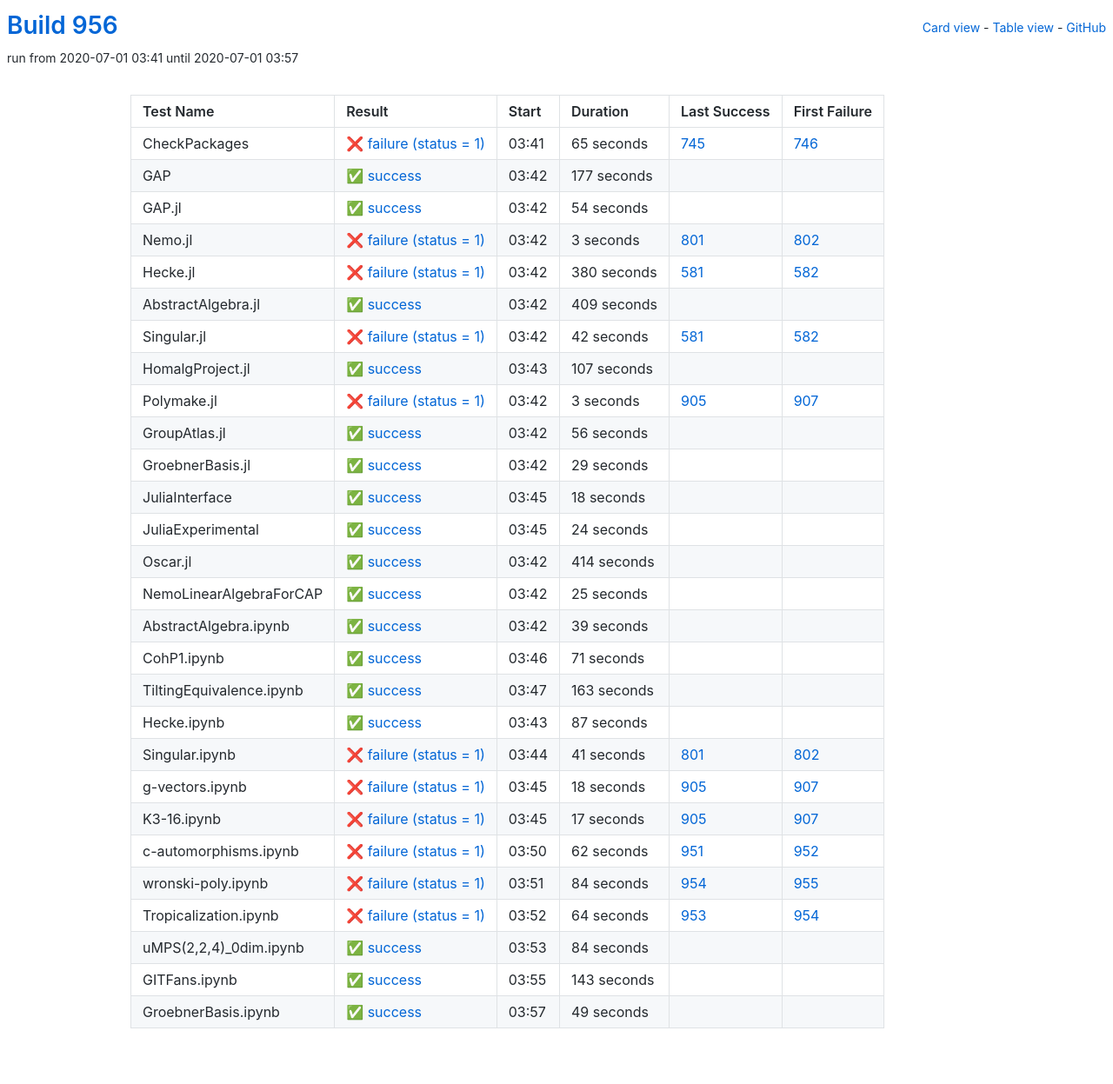
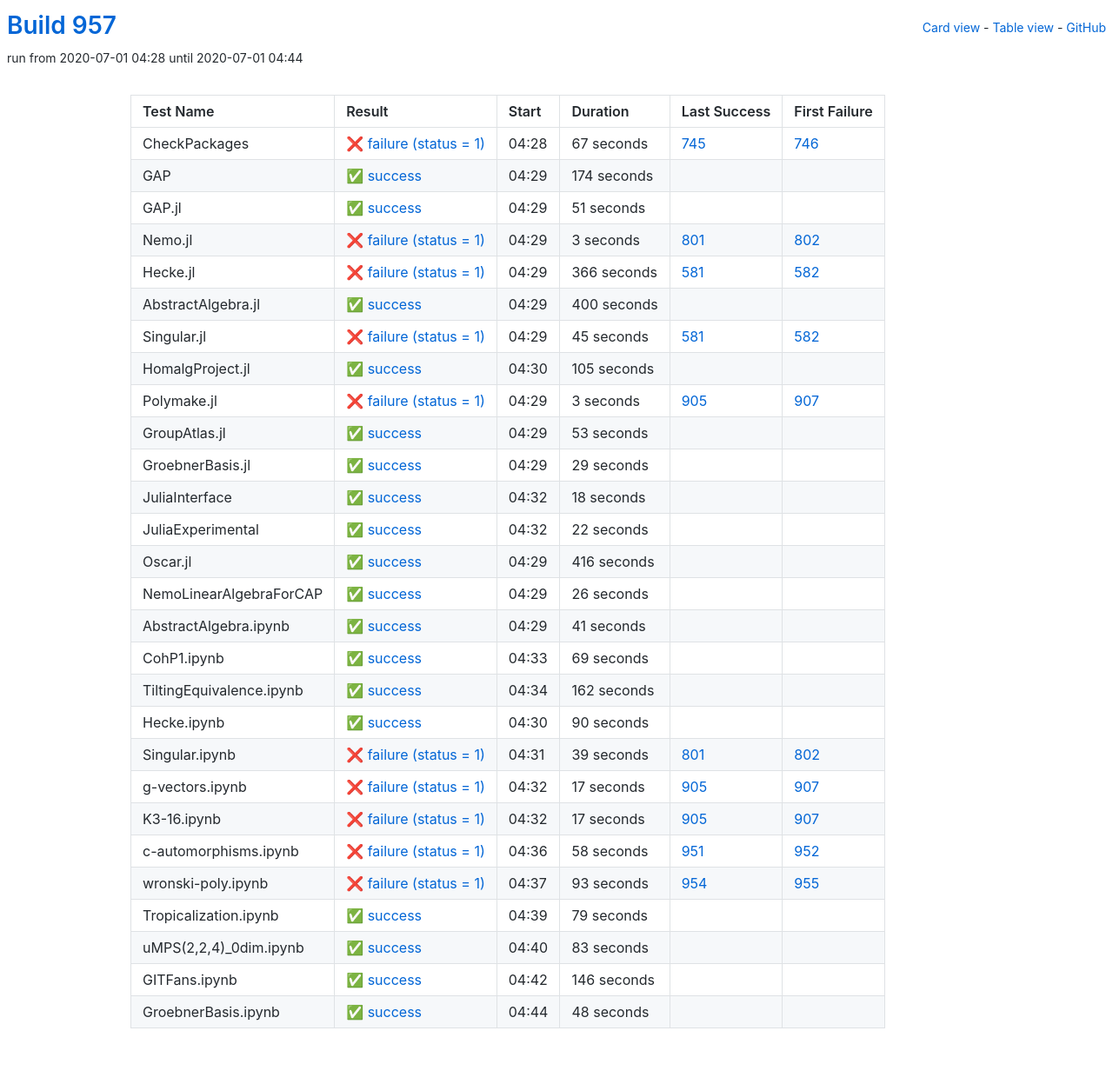
Before and after one commit to oscar-system/oscar-ci-status-1.4, a Jekyll site: the page built from table.html, in a window 1280 px wide. Shown: the whole page at 87% size. Built offline with Jekyll 4.4.1, drawn with Linux system fonts in a browser that asks for light colours.

Commit message:
Build #957

```diff
--- a/_data/ci.yml
+++ b/_data/ci.yml
@@ -1,6 +1,6 @@
 ---
-build: 956
-build_url: https://oscarci.mathematik.uni-kl.de/job/oscar-julia-1.4/956/
+build: 957
+build_url: https://oscarci.mathematik.uni-kl.de/job/oscar-julia-1.4/957/
 job: oscar-julia-1.4
 organization: oscar-system
 repo: oscar-ci-status-1.4
@@ -8,44 +8,44 @@ repourl: https://github.com/oscar-system/oscar-ci-status-1.4
 tests:
 - name: CheckPackages
   id: checkpackages
-  log: https://oscarci.mathematik.uni-kl.de/job/oscar-julia-1.4/956/artifact/logs/build-956/CheckPackages.log
-  start: 2020-07-01 03:41
+  log: https://oscarci.mathematik.uni-kl.de/job/oscar-julia-1.4/957/artifact/logs/build-957/CheckPackages.log
+  start: 2020-07-01 04:28
   success: false
   exitcode: 1
   status: failure
-  duration: 65
+  duration: 67
   last_success: 745
   last_success_url: https://oscarci.mathematik.uni-kl.de/job/oscar-julia-1.4/745/
   first_failure: 746
   first_failure_url: https://oscarci.mathematik.uni-kl.de/job/oscar-julia-1.4/746/
 - name: GAP
   id: gap
-  log: https://oscarci.mathematik.uni-kl.de/job/oscar-julia-1.4/956/artifact/logs/build-956/GAP.log
-  start: 2020-07-01 03:42
+  log: https://oscarci.mathematik.uni-kl.de/job/oscar-julia-1.4/957/artifact/logs/build-957/GAP.log
+  start: 2020-07-01 04:29
   success: true
   exitcode: 0
   status: success
-  duration: 177
+  duration: 174
   last_success: false
   last_success_url:
   first_failure: false
   first_failure_url:
 - name: GAP.jl
   id: gap-jl
-  log: https://oscarci.mathematik.uni-kl.de/job/oscar-julia-1.4/956/artifact/logs/build-956/GAP.jl.log
-  start: 2020-07-01 03:42
+  log: https://oscarci.mathematik.uni-kl.de/job/oscar-julia-1.4/957/artifact/logs/build-957/GAP.jl.log
+  start: 2020-07-01 04:29
   success: true
   exitcode: 0
   status: success
-  duration: 54
+  duration: 51
   last_success: false
   last_success_url:
   first_failure: false
   first_failure_url:
 - name: Nemo.jl
   id: nemo-jl
-  log: https://oscarci.mathematik.uni-kl.de/job/oscar-julia-1.4/956/artifact/logs/build-956/Nemo.jl.log
-  start: 2020-07-01 03:42
+  log: https://oscarci.mathematik.uni-kl.de/job/oscar-julia-1.4/957/artifact/logs/build-957/Nemo.jl.log
+  start: 2020-07-01 04:29
   success: false
   exitcode: 1
   status: failure
@@ -56,56 +56,56 @@ tests:
   first_failure_url: https://oscarci.mathematik.uni-kl.de/job/oscar-julia-1.4/802/
 - name: Hecke.jl
   id: hecke-jl
-  log: https://oscarci.mathematik.uni-kl.de/job/oscar-julia-1.4/956/artifact/logs/build-956/Hecke.jl.log
-  start: 2020-07-01 03:42
+  log: https://oscarci.mathematik.uni-kl.de/job/oscar-julia-1.4/957/artifact/logs/build-957/Hecke.jl.log
+  start: 2020-07-01 04:29
   success: false
   exitcode: 1
   status: failure
-  duration: 380
+  duration: 366
   last_success: 581
   last_success_url: https://oscarci.mathematik.uni-kl.de/job/oscar-julia-1.4/581/
   first_failure: 582
   first_failure_url: https://oscarci.mathematik.uni-kl.de/job/oscar-julia-1.4/582/
 - name: AbstractAlgebra.jl
   id: abstractalgebra-jl
-  log: https://oscarci.mathematik.uni-kl.de/job/oscar-julia-1.4/956/artifact/logs/build-956/AbstractAlgebra.jl.log
-  start: 2020-07-01 03:42
+  log: https://oscarci.mathematik.uni-kl.de/job/oscar-julia-1.4/957/artifact/logs/build-957/AbstractAlgebra.jl.log
+  start: 2020-07-01 04:29
   success: true
   exitcode: 0
   status: success
-  duration: 409
+  duration: 400
   last_success: false
   last_success_url:
   first_failure: false
   first_failure_url:
 - name: Singular.jl
   id: singular-jl
-  log: https://oscarci.mathematik.uni-kl.de/job/oscar-julia-1.4/956/artifact/logs/build-956/Singular.jl.log
-  start: 2020-07-01 03:42
+  log: https://oscarci.mathematik.uni-kl.de/job/oscar-julia-1.4/957/artifact/logs/build-957/Singular.jl.log
+  start: 2020-07-01 04:29
   success: false
   exitcode: 1
   status: failure
-  duration: 42
+  duration: 45
   last_success: 581
   last_success_url: https://oscarci.mathematik.uni-kl.de/job/oscar-julia-1.4/581/
   first_failure: 582
   first_failure_url: https://oscarci.mathematik.uni-kl.de/job/oscar-julia-1.4/582/
 - name: HomalgProject.jl
   id: homalgproject-jl
-  log: https://oscarci.mathematik.uni-kl.de/job/oscar-julia-1.4/956/artifact/logs/build-956/HomalgProject.jl.log
-  start: 2020-07-01 03:43
+  log: https://oscarci.mathematik.uni-kl.de/job/oscar-julia-1.4/957/artifact/logs/build-957/HomalgProject.jl.log
+  start: 2020-07-01 04:30
   success: true
   exitcode: 0
   status: success
-  duration: 107
+  duration: 105
   last_success: false
   last_success_url:
   first_failure: false
   first_failure_url:
 - name: Polymake.jl
   id: polymake-jl
-  log: https://oscarci.mathematik.uni-kl.de/job/oscar-julia-1.4/956/artifact/logs/build-956/Polymake.jl.log
-  start: 2020-07-01 03:42
+  log: https://oscarci.mathematik.uni-kl.de/job/oscar-julia-1.4/957/artifact/logs/build-957/Polymake.jl.log
+  start: 2020-07-01 04:29
   success: false
   exitcode: 1
   status: failure
@@ -116,20 +116,20 @@ tests:
   first_failure_url: https://oscarci.mathematik.uni-kl.de/job/oscar-julia-1.4/907/
 - name: GroupAtlas.jl
   id: groupatlas-jl
-  log: https://oscarci.mathematik.uni-kl.de/job/oscar-julia-1.4/956/artifact/logs/build-956/GroupAtlas.jl.log
-  start: 2020-07-01 03:42
+  log: https://oscarci.mathematik.uni-kl.de/job/oscar-julia-1.4/957/artifact/logs/build-957/GroupAtlas.jl.log
+  start: 2020-07-01 04:29
   success: true
   exitcode: 0
   status: success
-  duration: 56
+  duration: 53
   last_success: false
   last_success_url:
   first_failure: false
   first_failure_url:
 - name: GroebnerBasis.jl
   id: groebnerbasis-jl
-  log: https://oscarci.mathematik.uni-kl.de/job/oscar-julia-1.4/956/artifact/logs/build-956/GroebnerBasis.jl.log
-  start: 2020-07-01 03:42
+  log: https://oscarci.mathematik.uni-kl.de/job/oscar-julia-1.4/957/artifact/logs/build-957/GroebnerBasis.jl.log
+  start: 2020-07-01 04:29
   success: true
   exitcode: 0
   status: success
@@ -140,8 +140,8 @@ tests:
   first_failure_url:
 - name: JuliaInterface
   id: juliainterface
-  log: https://oscarci.mathematik.uni-kl.de/job/oscar-julia-1.4/956/artifact/logs/build-956/JuliaInterface.log
-  start: 2020-07-01 03:45
+  log: https://oscarci.mathematik.uni-kl.de/job/oscar-julia-1.4/957/artifact/logs/build-957/JuliaInterface.log
+  start: 2020-07-01 04:32
   success: true
   exitcode: 0
   status: success
@@ -152,116 +152,116 @@ tests:
   first_failure_url:
 - name: JuliaExperimental
   id: juliaexperimental
-  log: https://oscarci.mathematik.uni-kl.de/job/oscar-julia-1.4/956/artifact/logs/build-956/JuliaExperimental.log
-  start: 2020-07-01 03:45
+  log: https://oscarci.mathematik.uni-kl.de/job/oscar-julia-1.4/957/artifact/logs/build-957/JuliaExperimental.log
+  start: 2020-07-01 04:32
   success: true
   exitcode: 0
   status: success
-  duration: 24
+  duration: 22
   last_success: false
   last_success_url:
   first_failure: false
   first_failure_url:
 - name: Oscar.jl
   id: oscar-jl
-  log: https://oscarci.mathematik.uni-kl.de/job/oscar-julia-1.4/956/artifact/logs/build-956/Oscar.jl.log
-  start: 2020-07-01 03:42
+  log: https://oscarci.mathematik.uni-kl.de/job/oscar-julia-1.4/957/artifact/logs/build-957/Oscar.jl.log
+  start: 2020-07-01 04:29
   success: true
   exitcode: 0
   status: success
-  duration: 414
+  duration: 416
   last_success: false
   last_success_url:
   first_failure: false
   first_failure_url:
 - name: NemoLinearAlgebraForCAP
   id: nemolinearalgebraforcap
-  log: https://oscarci.mathematik.uni-kl.de/job/oscar-julia-1.4/956/artifact/logs/build-956/NemoLinearAlgebraForCAP.log
-  start: 2020-07-01 03:42
+  log: https://oscarci.mathematik.uni-kl.de/job/oscar-julia-1.4/957/artifact/logs/build-957/NemoLinearAlgebraForCAP.log
+  start: 2020-07-01 04:29
   success: true
   exitcode: 0
   status: success
-  duration: 25
+  duration: 26
   last_success: false
   last_success_url:
   first_failure: false
   first_failure_url:
 - name: AbstractAlgebra.ipynb
   id: abstractalgebra-ipynb
-  log: https://oscarci.mathematik.uni-kl.de/job/oscar-julia-1.4/956/artifact/logs/build-956/AbstractAlgebra.ipynb.log
-  start: 2020-07-01 03:42
+  log: https://oscarci.mathematik.uni-kl.de/job/oscar-julia-1.4/957/artifact/logs/build-957/AbstractAlgebra.ipynb.log
+  start: 2020-07-01 04:29
   success: true
   exitcode: 0
   status: success
-  duration: 39
+  duration: 41
   last_success: false
   last_success_url:
   first_failure: false
   first_failure_url:
 - name: CohP1.ipynb
   id: cohp1-ipynb
-  log: https://oscarci.mathematik.uni-kl.de/job/oscar-julia-1.4/956/artifact/logs/build-956/CohP1.ipynb.log
-  start: 2020-07-01 03:46
+  log: https://oscarci.mathematik.uni-kl.de/job/oscar-julia-1.4/957/artifact/logs/build-957/CohP1.ipynb.log
+  start: 2020-07-01 04:33
   success: true
   exitcode: 0
   status: success
-  duration: 71
+  duration: 69
   last_success: false
   last_success_url:
   first_failure: false
   first_failure_url:
 - name: TiltingEquivalence.ipynb
   id: tiltingequivalence-ipynb
-  log: https://oscarci.mathematik.uni-kl.de/job/oscar-julia-1.4/956/artifact/logs/build-956/TiltingEquivalence.ipynb.log
-  start: 2020-07-01 03:47
+  log: https://oscarci.mathematik.uni-kl.de/job/oscar-julia-1.4/957/artifact/logs/build-957/TiltingEquivalence.ipynb.log
+  start: 2020-07-01 04:34
   success: true
   exitcode: 0
   status: success
-  duration: 163
+  duration: 162
   last_success: false
   last_success_url:
   first_failure: false
   first_failure_url:
 - name: Hecke.ipynb
   id: hecke-ipynb
-  log: https://oscarci.mathematik.uni-kl.de/job/oscar-julia-1.4/956/artifact/logs/build-956/Hecke.ipynb.log
-  start: 2020-07-01 03:43
+  log: https://oscarci.mathematik.uni-kl.de/job/oscar-julia-1.4/957/artifact/logs/build-957/Hecke.ipynb.log
+  start: 2020-07-01 04:30
   success: true
   exitcode: 0
   status: success
-  duration: 87
+  duration: 90
   last_success: false
   last_success_url:
   first_failure: false
   first_failure_url:
 - name: Singular.ipynb
   id: singular-ipynb
-  log: https://oscarci.mathematik.uni-kl.de/job/oscar-julia-1.4/956/artifact/logs/build-956/Singular.ipynb.log
-  start: 2020-07-01 03:44
+  log: https://oscarci.mathematik.uni-kl.de/job/oscar-julia-1.4/957/artifact/logs/build-957/Singular.ipynb.log
+  start: 2020-07-01 04:31
   success: false
   exitcode: 1
   status: failure
-  duration: 41
+  duration: 39
   last_success: 801
   last_success_url: https://oscarci.mathematik.uni-kl.de/job/oscar-julia-1.4/801/
   first_failure: 802
   first_failure_url: https://oscarci.mathematik.uni-kl.de/job/oscar-julia-1.4/802/
 - name: g-vectors.ipynb
   id: g-vectors-ipynb
-  log: https://oscarci.mathematik.uni-kl.de/job/oscar-julia-1.4/956/artifact/logs/build-956/g-vectors.ipynb.log
-  start: 2020-07-01 03:45
+  log: https://oscarci.mathematik.uni-kl.de/job/oscar-julia-1.4/957/artifact/logs/build-957/g-vectors.ipynb.log
+  start: 2020-07-01 04:32
   success: false
   exitcode: 1
   status: failure
-  duration: 18
+  duration: 17
   last_success: 905
   last_success_url: https://oscarci.mathematik.uni-kl.de/job/oscar-julia-1.4/905/
   first_failure: 907
   first_failure_url: https://oscarci.mathematik.uni-kl.de/job/oscar-julia-1.4/907/
 - name: K3-16.ipynb
   id: k3-16-ipynb
-  log: https://oscarci.mathematik.uni-kl.de/job/oscar-julia-1.4/956/artifact/logs/build-956/K3-16.ipynb.log
-  start: 2020-07-01 03:45
+  log: https://oscarci.mathematik.uni-kl.de/job/oscar-julia-1.4/957/artifact/logs/build-957/K3-16.ipynb.log
+  start: 2020-07-01 04:32
   success: false
   exitcode: 1
   status: failure
@@ -272,72 +272,72 @@ tests:
   first_failure_url: https://oscarci.mathematik.uni-kl.de/job/oscar-julia-1.4/907/
 - name: c-automorphisms.ipynb
   id: c-automorphisms-ipynb
-  log: https://oscarci.mathematik.uni-kl.de/job/oscar-julia-1.4/956/artifact/logs/build-956/c-automorphisms.ipynb.log
-  start: 2020-07-01 03:50
+  log: https://oscarci.mathematik.uni-kl.de/job/oscar-julia-1.4/957/artifact/logs/build-957/c-automorphisms.ipynb.log
+  start: 2020-07-01 04:36
   success: false
   exitcode: 1
   status: failure
-  duration: 62
+  duration: 58
   last_success: 951
   last_success_url: https://oscarci.mathematik.uni-kl.de/job/oscar-julia-1.4/951/
   first_failure: 952
   first_failure_url: https://oscarci.mathematik.uni-kl.de/job/oscar-julia-1.4/952/
 - name: wronski-poly.ipynb
   id: wronski-poly-ipynb
-  log: https://oscarci.mathematik.uni-kl.de/job/oscar-julia-1.4/956/artifact/logs/build-956/wronski-poly.ipynb.log
-  start: 2020-07-01 03:51
+  log: https://oscarci.mathematik.uni-kl.de/job/oscar-julia-1.4/957/artifact/logs/build-957/wronski-poly.ipynb.log
+  start: 2020-07-01 04:37
   success: false
   exitcode: 1
   status: failure
-  duration: 84
+  duration: 93
   last_success: 954
   last_success_url: https://oscarci.mathematik.uni-kl.de/job/oscar-julia-1.4/954/
   first_failure: 955
   first_failure_url: https://oscarci.mathematik.uni-kl.de/job/oscar-julia-1.4/955/
 - name: Tropicalization.ipynb
   id: tropicalization-ipynb
-  log: https://oscarci.mathematik.uni-kl.de/job/oscar-julia-1.4/956/artifact/logs/build-956/Tropicalization.ipynb.log
-  start: 2020-07-01 03:52
-  success: false
-  exitcode: 1
-  status: failure
-  duration: 64
-  last_success: 953
-  last_success_url: https://oscarci.mathematik.uni-kl.de/job/oscar-julia-1.4/953/
-  first_failure: 954
-  first_failure_url: https://oscarci.mathematik.uni-kl.de/job/oscar-julia-1.4/954/
-- name: uMPS(2,2,4)_0dim.ipynb
-  id: umps-2-2-4-0dim-ipynb
-  log: https://oscarci.mathematik.uni-kl.de/job/oscar-julia-1.4/956/artifact/logs/build-956/uMPS-2-2-4-_0dim.ipynb.log
-  start: 2020-07-01 03:53
+  log: https://oscarci.mathematik.uni-kl.de/job/oscar-julia-1.4/957/artifact/logs/build-957/Tropicalization.ipynb.log
+  start: 2020-07-01 04:39
   success: true
   exitcode: 0
   status: success
-  duration: 84
+  duration: 79
+  last_success: false
+  last_success_url:
+  first_failure: false
+  first_failure_url:
+- name: uMPS(2,2,4)_0dim.ipynb
+  id: umps-2-2-4-0dim-ipynb
+  log: https://oscarci.mathematik.uni-kl.de/job/oscar-julia-1.4/957/artifact/logs/build-957/uMPS-2-2-4-_0dim.ipynb.log
+  start: 2020-07-01 04:40
+  success: true
+  exitcode: 0
+  status: success
+  duration: 83
   last_success: false
   last_success_url:
   first_failure: false
   first_failure_url:
 - name: GITFans.ipynb
   id: gitfans-ipynb
-  log: https://oscarci.mathematik.uni-kl.de/job/oscar-julia-1.4/956/artifact/logs/build-956/GITFans.ipynb.log
-  start: 2020-07-01 03:55
+  log: https://oscarci.mathematik.uni-kl.de/job/oscar-julia-1.4/957/artifact/logs/build-957/GITFans.ipynb.log
+  start: 2020-07-01 04:42
   success: true
   exitcode: 0
   status: success
-  duration: 143
+  duration: 146
   last_success: false
   last_success_url:
   first_failure: false
   first_failure_url:
 - name: GroebnerBasis.ipynb
   id: groebnerbasis-ipynb
-  log: https://oscarci.mathematik.uni-kl.de/job/oscar-julia-1.4/956/artifact/logs/build-956/GroebnerBasis.ipynb.log
-  start: 2020-07-01 03:57
+  log: https://oscarci.mathematik.uni-kl.de/job/oscar-julia-1.4/957/artifact/logs/build-957/GroebnerBasis.ipynb.log
+  start: 2020-07-01 04:44
   success: true
   exitcode: 0
   status: success
-  duration: 49
+  duration: 48
   last_success: false
   last_success_url:
   first_failure: false
```
Also changed, not shown: README.md.
